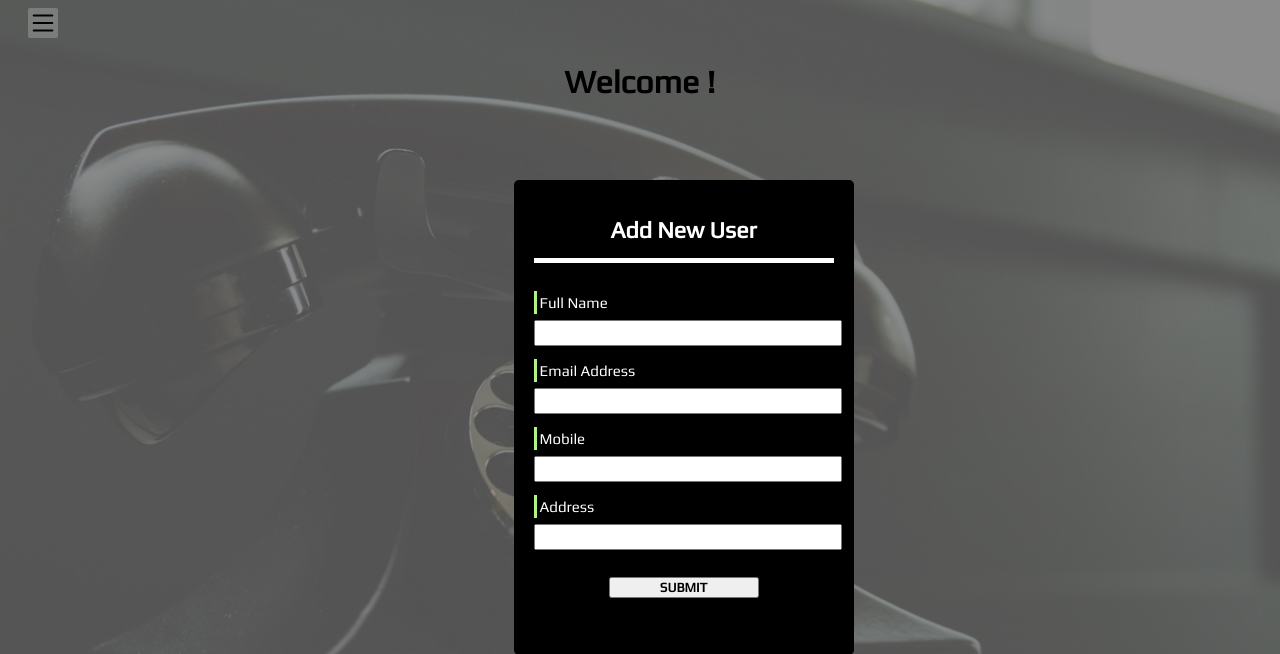
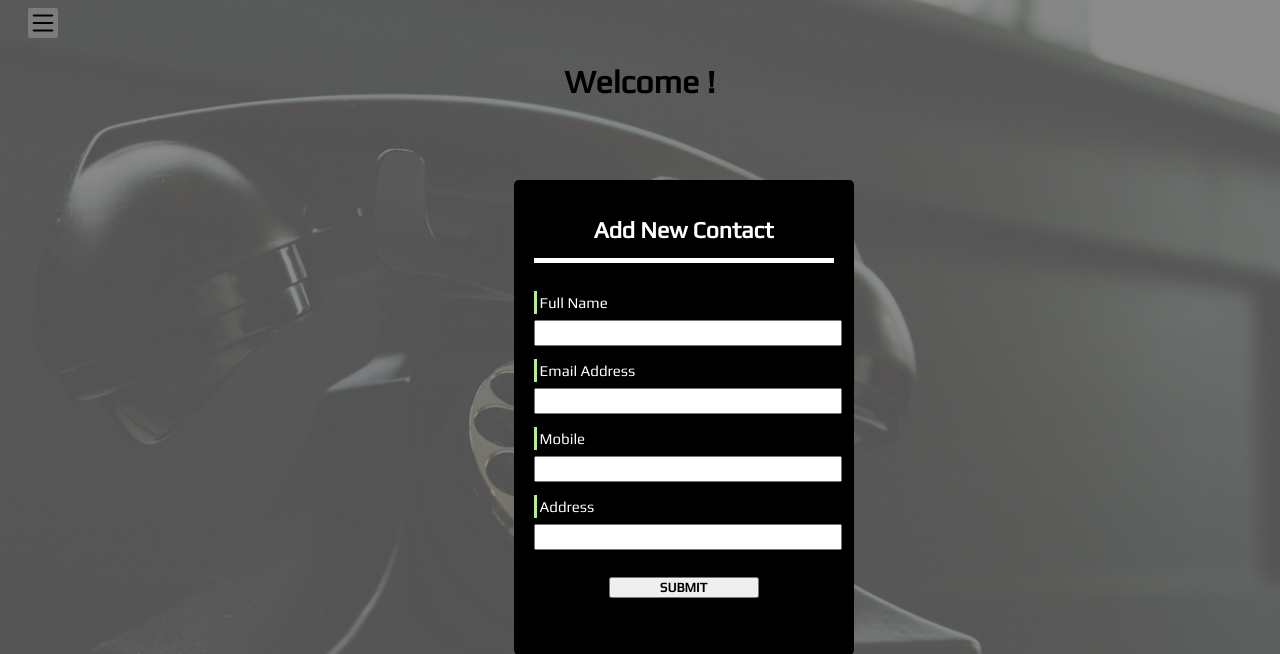
Before and after one commit to inteshar/Contact-Management-System, a PHP site: the page made by users/addContact.php in a window 1280 px wide. Shown: the top 654 px of the page. Run offline with PHP 8.4, Linux system fonts and the light colour scheme; data comes from the database, SQL or seed files in the repository; data that the repository does not hold is empty.

Commit message:
Update addContact.php

```diff
--- a/users/addContact.php
+++ b/users/addContact.php
@@ -38,7 +38,7 @@
     </div>
 
     <div class="form">
-        <h1>Add New User</h1>
+        <h1>Add New Contact</h1>
         <form action="addContactScript.php" method="POST" enctype="multipart/form-data">
 
             <div class="name">
```
